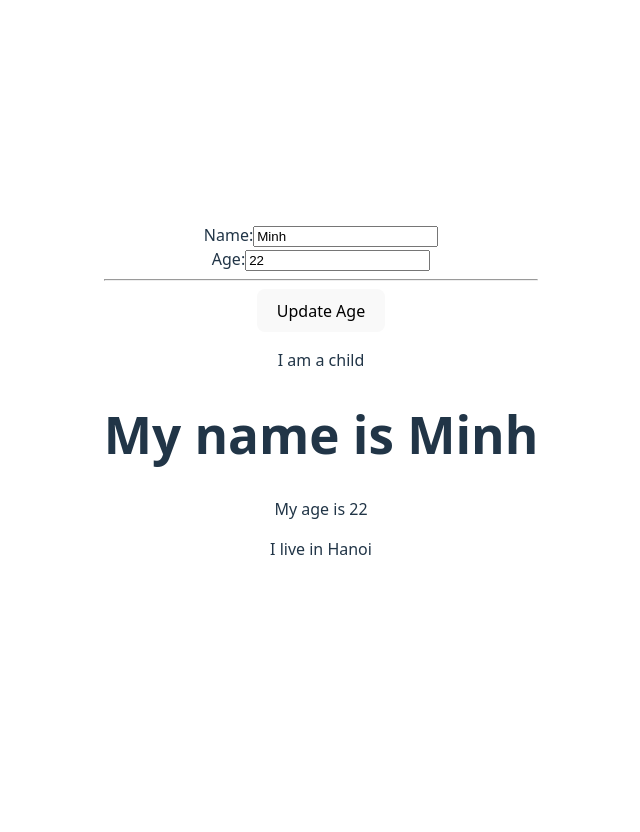
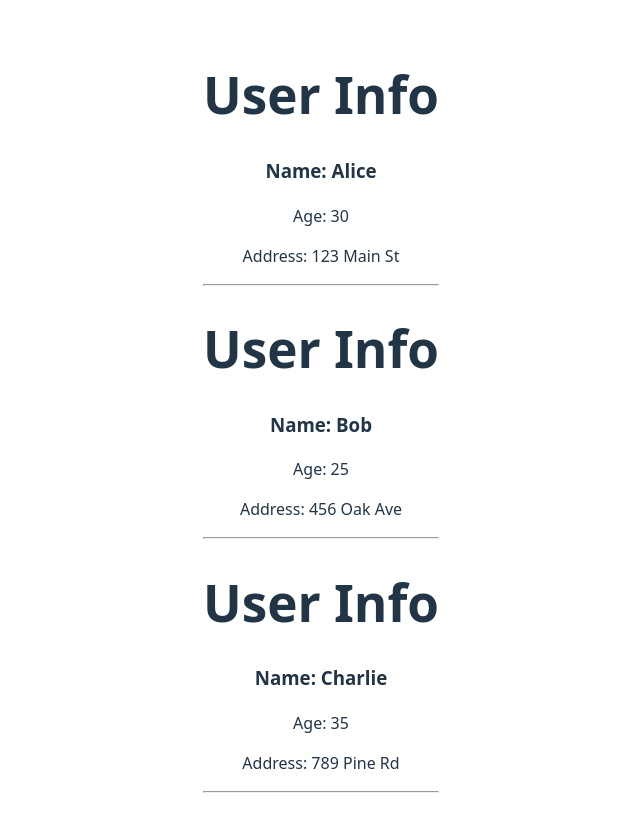
Before and after one commit to Minh3132004/ReactJS_Tutorial, a React (Vite) app in the folder my-app/: page / in a window 1280 px wide. Shown: the whole page, without its empty margins (319-959 px from the left). Before the commit the page ends 800 px from the top, so only its background shows below. Built offline with nearby package versions, Linux system fonts and the light colour scheme.

Commit message:
Hiển thị danh sách Array/Object

```diff
--- a/my-app/src/components/DisplayInfo.jsx
+++ b/my-app/src/components/DisplayInfo.jsx
@@ -1,11 +1,17 @@
 function DisplayInfo(props) {
     return (
         <>
-            <div>
-                <h1>My name is {props.state.name}</h1>
-                <p>My age is {props.state.age}</p>
-                <p>I live in {props.state.address}</p>
-            </div>
+            {props.listUser.map((user) => {
+                return (
+                <div key={user.id}>
+                    <h1>User Info</h1>
+                    <h3>Name: {user.name}</h3>
+                    <p>Age: {user.age}</p>
+                    <p>Address: {user.address}</p>
+                    <hr />
+                </div>
+                );
+            })}
         </>
     )
 }
--- a/my-app/src/components/MyComponent.jsx
+++ b/my-app/src/components/MyComponent.jsx
@@ -1,19 +1,17 @@
 import { useState } from "react";
 import DisplayInfo from "./DisplayInfo";
-import UserInfo from "./UserInfo";
 
 function MyComponent() {
 
-    const [state, setState] = useState({
-        name: 'Minh',
-        age: 22,
-        address: 'Hanoi'
-    });
+    const [listUser , setListUser] = useState([
+        { id: 1 , name: "Alice", age: 30, address: "123 Main St" },
+        { id: 2, name: "Bob", age: 25, address: "456 Oak Ave" },
+        { id: 3, name: "Charlie", age: 35, address: "789 Pine Rd" }
+    ]);
 
     return (
         <div>
-            <UserInfo state={state} setState={setState} />
-            <DisplayInfo state={state} />
+            <DisplayInfo listUser={listUser} />
         </div>
     );
 }
--- a/my-app/src/components/UserInfo.jsx
+++ /dev/null
@@ -1,42 +0,0 @@
-import { useState } from "react";
-
-function UserInfo(props) {
-    const [nameTemp, setNameTemp] = useState(props.state.name);
-    const [ageTemp, setAgeTemp] = useState(props.state.age);
-
-
-    const handleChangeName = (event) => {
-        setNameTemp(event.target.value);
-    }
-
-    const handleChangeAge = (event) => {
-        setAgeTemp(event.target.value);
-    }
-
-    const handleSubmit = (event) => {
-        event.preventDefault(); // Prevent the default form submission behavior
-        props.setState({
-            ...props.state,
-            name: nameTemp,
-            age: ageTemp
-        });
-    }
-
-    return (
-        <>
-            <div>
-                <form onSubmit={handleSubmit}>
-                    <label htmlFor="name">Name:</label>
-                    <input value={nameTemp} type="text" onChange={handleChangeName} />
-                    <br />
-                    <label htmlFor="age">Age:</label>
-                    <input value={ageTemp} type="text" onChange={handleChangeAge} />
-                    <hr />
-                    <button>Update Age</button>
-                </form>
-            </div>
-            <p>I am a child</p>
-        </>
-    );
-}
-export default UserInfo;
```
